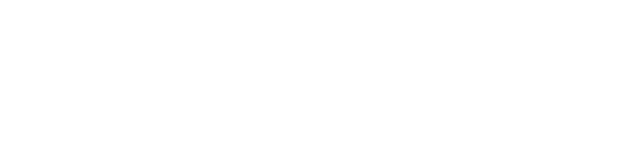
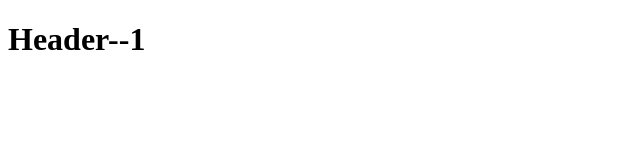
Before and after one commit to WorldsBestSoftwareDeveloper/Awesome-Webpage, a plain HTML site: page index.html in a window 1280 px wide. Shown: the whole page, without its empty margins (0-640 px from the left). Drawn offline with Linux system fonts and the light colour scheme.

Commit message:
Update index.html

```diff
--- a/index.html
+++ b/index.html
@@ -7,6 +7,6 @@
     <title>Document</title>
 </head>
 <body>
-
+    <h1>Header--1</h1>
 </body>
 </html>
```
